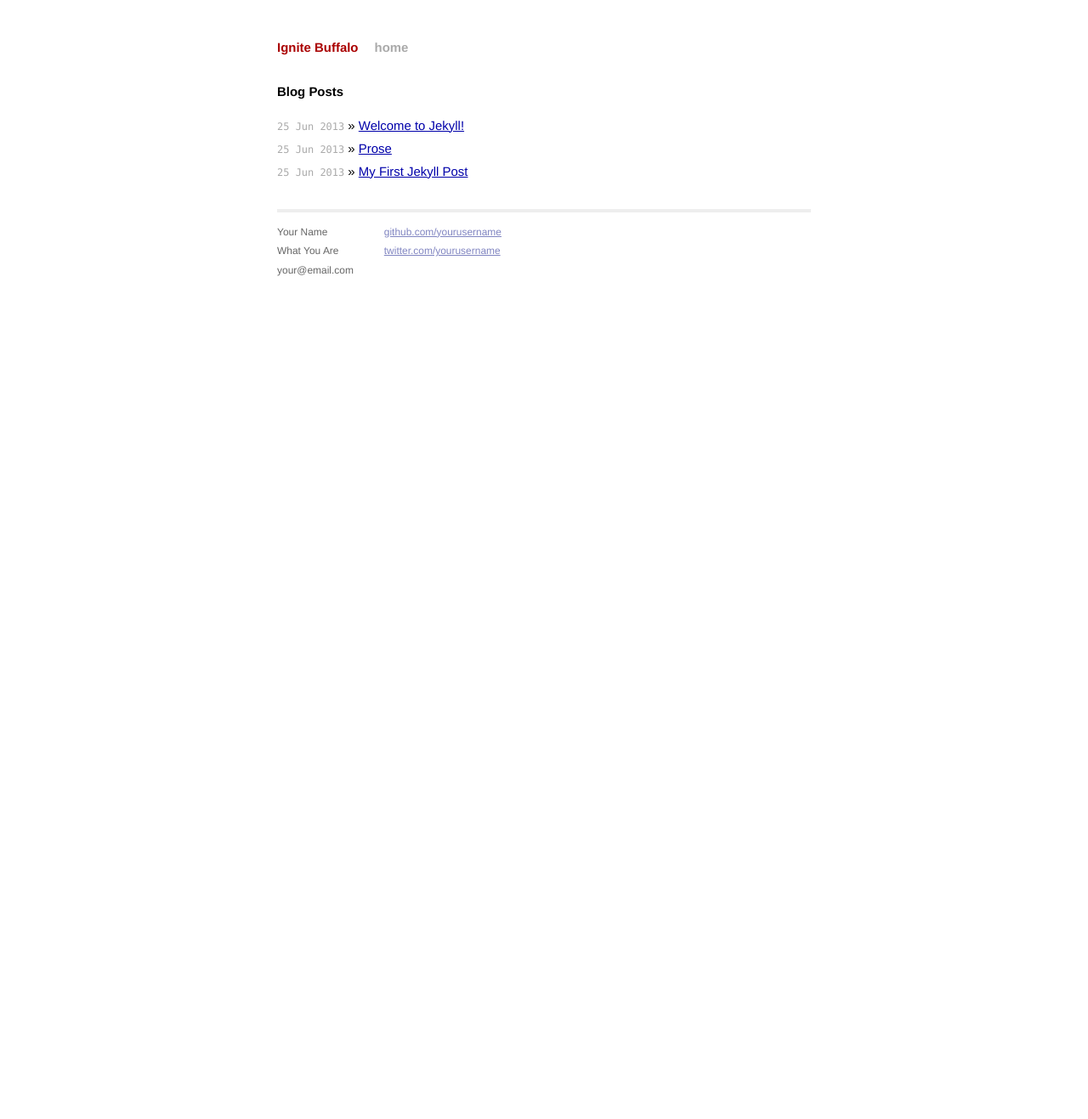
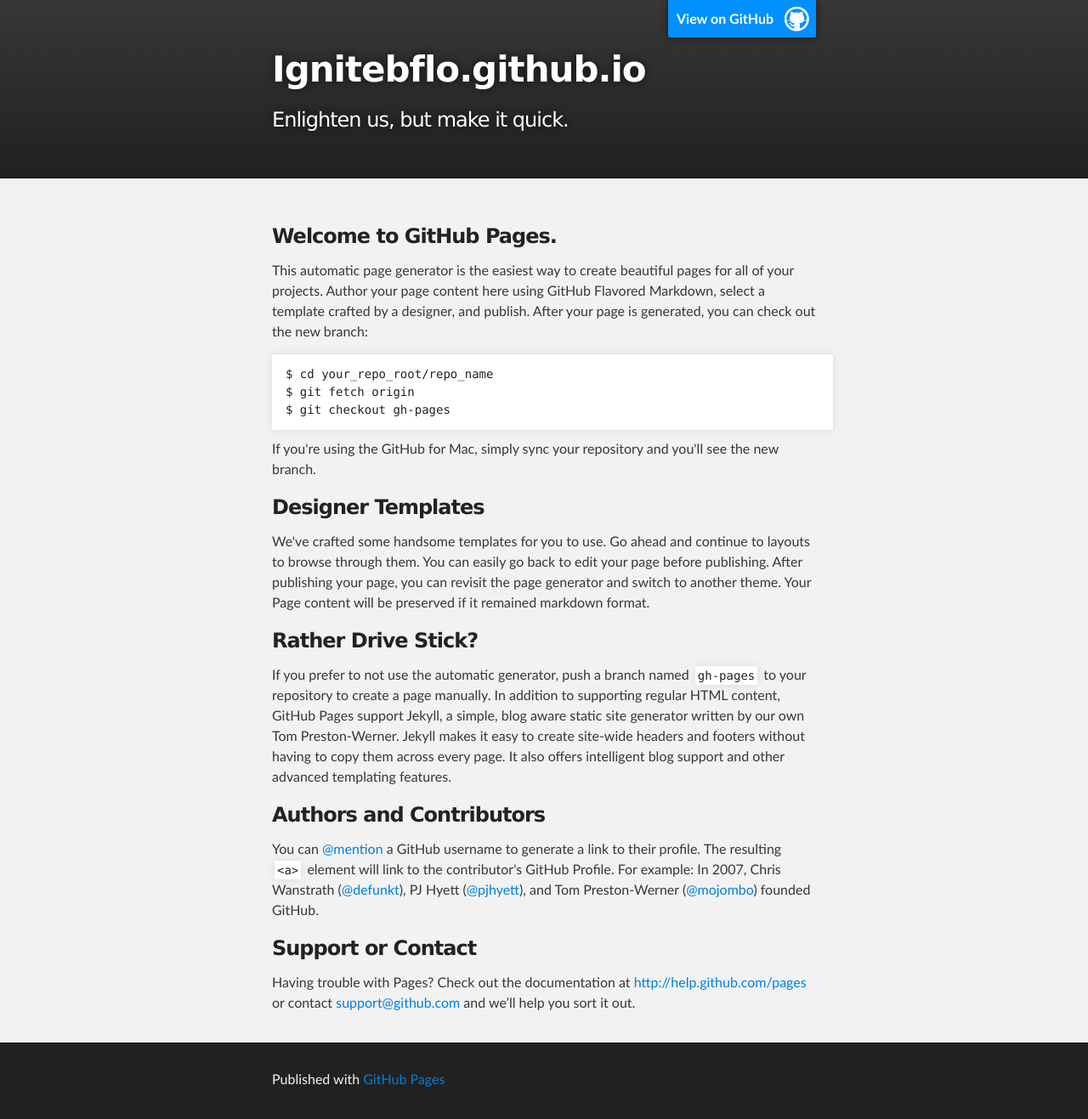
Before and after one commit to ignitebflo/ignitebflo.github.io, a Jekyll site: the page index.html, which Jekyll copies as it is, in a window 1280 px wide. Shown: the whole page at 85% size. Built offline with Jekyll 4.4.1, drawn with Linux system fonts in a browser that asks for light colours; before the commit the page ends 945 px from its top, so only the background shows below that.

Commit message:
Replace master branch with page content via GitHub

```diff
--- a/index.html
+++ b/index.html
@@ -1,13 +1,74 @@
----
-layout: default
-title: Your New Jekyll Site
----
+<!DOCTYPE html>
+<html>
 
-<div id="home">
-  <h1>Blog Posts</h1>
-  <ul class="posts">
-    {% for post in site.posts %}
-      <li><span>{{ post.date | date_to_string }}</span> &raquo; <a href="{{ post.url }}">{{ post.title }}</a></li>
-    {% endfor %}
-  </ul>
-</div>
+  <head>
+    <meta charset='utf-8' />
+    <meta http-equiv="X-UA-Compatible" content="chrome=1" />
+    <meta name="description" content="Ignitebflo.github.io : Enlighten us, but make it quick." />
+
+    <link rel="stylesheet" type="text/css" media="screen" href="stylesheets/stylesheet.css">
+
+    <title>Ignitebflo.github.io</title>
+  </head>
+
+  <body>
+
+    <!-- HEADER -->
+    <div id="header_wrap" class="outer">
+        <header class="inner">
+          <a id="forkme_banner" href="https://github.com/ignitebflo">View on GitHub</a>
+
+          <h1 id="project_title">Ignitebflo.github.io</h1>
+          <h2 id="project_tagline">Enlighten us, but make it quick.</h2>
+
+        </header>
+    </div>
+
+    <!-- MAIN CONTENT -->
+    <div id="main_content_wrap" class="outer">
+      <section id="main_content" class="inner">
+        <h3>
+<a name="welcome-to-github-pages" class="anchor" href="#welcome-to-github-pages"><span class="octicon octicon-link"></span></a>Welcome to GitHub Pages.</h3>
+
+<p>This automatic page generator is the easiest way to create beautiful pages for all of your projects. Author your page content here using GitHub Flavored Markdown, select a template crafted by a designer, and publish. After your page is generated, you can check out the new branch:</p>
+
+<pre><code>$ cd your_repo_root/repo_name
+$ git fetch origin
+$ git checkout gh-pages
+</code></pre>
+
+<p>If you're using the GitHub for Mac, simply sync your repository and you'll see the new branch.</p>
+
+<h3>
+<a name="designer-templates" class="anchor" href="#designer-templates"><span class="octicon octicon-link"></span></a>Designer Templates</h3>
+
+<p>We've crafted some handsome templates for you to use. Go ahead and continue to layouts to browse through them. You can easily go back to edit your page before publishing. After publishing your page, you can revisit the page generator and switch to another theme. Your Page content will be preserved if it remained markdown format.</p>
+
+<h3>
+<a name="rather-drive-stick" class="anchor" href="#rather-drive-stick"><span class="octicon octicon-link"></span></a>Rather Drive Stick?</h3>
+
+<p>If you prefer to not use the automatic generator, push a branch named <code>gh-pages</code> to your repository to create a page manually. In addition to supporting regular HTML content, GitHub Pages support Jekyll, a simple, blog aware static site generator written by our own Tom Preston-Werner. Jekyll makes it easy to create site-wide headers and footers without having to copy them across every page. It also offers intelligent blog support and other advanced templating features.</p>
+
+<h3>
+<a name="authors-and-contributors" class="anchor" href="#authors-and-contributors"><span class="octicon octicon-link"></span></a>Authors and Contributors</h3>
+
+<p>You can <a href="https://github.com/blog/821" class="user-mention">@mention</a> a GitHub username to generate a link to their profile. The resulting <code>&lt;a&gt;</code> element will link to the contributor's GitHub Profile. For example: In 2007, Chris Wanstrath (<a href="https://github.com/defunkt" class="user-mention">@defunkt</a>), PJ Hyett (<a href="https://github.com/pjhyett" class="user-mention">@pjhyett</a>), and Tom Preston-Werner (<a href="https://github.com/mojombo" class="user-mention">@mojombo</a>) founded GitHub.</p>
+
+<h3>
+<a name="support-or-contact" class="anchor" href="#support-or-contact"><span class="octicon octicon-link"></span></a>Support or Contact</h3>
+
+<p>Having trouble with Pages? Check out the documentation at <a href="http://help.github.com/pages">http://help.github.com/pages</a> or contact <a href="mailto:support@github.com">support@github.com</a> and we’ll help you sort it out.</p>
+      </section>
+    </div>
+
+    <!-- FOOTER  -->
+    <div id="footer_wrap" class="outer">
+      <footer class="inner">
+        <p>Published with <a href="http://pages.github.com">GitHub Pages</a></p>
+      </footer>
+    </div>
+
+
+
+  </body>
+</html>
--- /dev/null
+++ b/javascripts/main.js
@@ -0,0 +1 @@
+console.log('This would be the main JS file.');
--- /dev/null
+++ b/stylesheets/pygment_trac.css
@@ -0,0 +1,70 @@
+.highlight .hll { background-color: #ffffcc }
+.highlight  { background: #f0f3f3; }
+.highlight .c { color: #0099FF; font-style: italic } /* Comment */
+.highlight .err { color: #AA0000; background-color: #FFAAAA } /* Error */
+.highlight .k { color: #006699; font-weight: bold } /* Keyword */
+.highlight .o { color: #555555 } /* Operator */
+.highlight .cm { color: #0099FF; font-style: italic } /* Comment.Multiline */
+.highlight .cp { color: #009999 } /* Comment.Preproc */
+.highlight .c1 { color: #0099FF; font-style: italic } /* Comment.Single */
+.highlight .cs { color: #0099FF; font-weight: bold; font-style: italic } /* Comment.Special */
+.highlight .gd { background-color: #FFCCCC; border: 1px solid #CC0000 } /* Generic.Deleted */
+.highlight .ge { font-style: italic } /* Generic.Emph */
+.highlight .gr { color: #FF0000 } /* Generic.Error */
+.highlight .gh { color: #003300; font-weight: bold } /* Generic.Heading */
+.highlight .gi { background-color: #CCFFCC; border: 1px solid #00CC00 } /* Generic.Inserted */
+.highlight .go { color: #AAAAAA } /* Generic.Output */
+.highlight .gp { color: #000099; font-weight: bold } /* Generic.Prompt */
+.highlight .gs { font-weight: bold } /* Generic.Strong */
+.highlight .gu { color: #003300; font-weight: bold } /* Generic.Subheading */
+.highlight .gt { color: #99CC66 } /* Generic.Traceback */
+.highlight .kc { color: #006699; font-weight: bold } /* Keyword.Constant */
+.highlight .kd { color: #006699; font-weight: bold } /* Keyword.Declaration */
+.highlight .kn { color: #006699; font-weight: bold } /* Keyword.Namespace */
+.highlight .kp { color: #006699 } /* Keyword.Pseudo */
+.highlight .kr { color: #006699; font-weight: bold } /* Keyword.Reserved */
+.highlight .kt { color: #007788; font-weight: bold } /* Keyword.Type */
+.highlight .m { color: #FF6600 } /* Literal.Number */
+.highlight .s { color: #CC3300 } /* Literal.String */
+.highlight .na { color: #330099 } /* Name.Attribute */
+.highlight .nb { color: #336666 } /* Name.Builtin */
+.highlight .nc { color: #00AA88; font-weight: bold } /* Name.Class */
+.highlight .no { color: #336600 } /* Name.Constant */
+.highlight .nd { color: #9999FF } /* Name.Decorator */
+.highlight .ni { color: #999999; font-weight: bold } /* Name.Entity */
+.highlight .ne { color: #CC0000; font-weight: bold } /* Name.Exception */
+.highlight .nf { color: #CC00FF } /* Name.Function */
+.highlight .nl { color: #9999FF } /* Name.Label */
+.highlight .nn { color: #00CCFF; font-weight: bold } /* Name.Namespace */
+.highlight .nt { color: #330099; font-weight: bold } /* Name.Tag */
+.highlight .nv { color: #003333 } /* Name.Variable */
+.highlight .ow { color: #000000; font-weight: bold } /* Operator.Word */
+.highlight .w { color: #bbbbbb } /* Text.Whitespace */
+.highlight .mf { color: #FF6600 } /* Literal.Number.Float */
+.highlight .mh { color: #FF6600 } /* Literal.Number.Hex */
+.highlight .mi { color: #FF6600 } /* Literal.Number.Integer */
+.highlight .mo { color: #FF6600 } /* Literal.Number.Oct */
+.highlight .sb { color: #CC3300 } /* Literal.String.Backtick */
+.highlight .sc { color: #CC3300 } /* Literal.String.Char */
+.highlight .sd { color: #CC3300; font-style: italic } /* Literal.String.Doc */
+.highlight .s2 { color: #CC3300 } /* Literal.String.Double */
+.highlight .se { color: #CC3300; font-weight: bold } /* Literal.String.Escape */
+.highlight .sh { color: #CC3300 } /* Literal.String.Heredoc */
+.highlight .si { color: #AA0000 } /* Literal.String.Interpol */
+.highlight .sx { color: #CC3300 } /* Literal.String.Other */
+.highlight .sr { color: #33AAAA } /* Literal.String.Regex */
+.highlight .s1 { color: #CC3300 } /* Literal.String.Single */
+.highlight .ss { color: #FFCC33 } /* Literal.String.Symbol */
+.highlight .bp { color: #336666 } /* Name.Builtin.Pseudo */
+.highlight .vc { color: #003333 } /* Name.Variable.Class */
+.highlight .vg { color: #003333 } /* Name.Variable.Global */
+.highlight .vi { color: #003333 } /* Name.Variable.Instance */
+.highlight .il { color: #FF6600 } /* Literal.Number.Integer.Long */
+
+.type-csharp .highlight .k { color: #0000FF }
+.type-csharp .highlight .kt { color: #0000FF }
+.type-csharp .highlight .nf { color: #000000; font-weight: normal }
+.type-csharp .highlight .nc { color: #2B91AF }
+.type-csharp .highlight .nn { color: #000000 }
+.type-csharp .highlight .s { color: #A31515 }
+.type-csharp .highlight .sc { color: #A31515 }
--- /dev/null
+++ b/stylesheets/stylesheet.css
@@ -0,0 +1,427 @@
+/*******************************************************************************
+Slate Theme for GitHub Pages
+by Jason Costello, @jsncostello
+*******************************************************************************/
+
+@import url(pygment_trac.css);
+
+/*******************************************************************************
+MeyerWeb Reset
+*******************************************************************************/
+
+html, body, div, span, applet, object, iframe,
+h1, h2, h3, h4, h5, h6, p, blockquote, pre,
+a, abbr, acronym, address, big, cite, code,
+del, dfn, em, img, ins, kbd, q, s, samp,
+small, strike, strong, sub, sup, tt, var,
+b, u, i, center,
+dl, dt, dd, ol, ul, li,
+fieldset, form, label, legend,
+table, caption, tbody, tfoot, thead, tr, th, td,
+article, aside, canvas, details, embed,
+figure, figcaption, footer, header, hgroup,
+menu, nav, output, ruby, section, summary,
+time, mark, audio, video {
+  margin: 0;
+  padding: 0;
+  border: 0;
+  font: inherit;
+  vertical-align: baseline;
+}
+
+/* HTML5 display-role reset for older browsers */
+article, aside, details, figcaption, figure,
+footer, header, hgroup, menu, nav, section {
+  display: block;
+}
+
+ol, ul {
+  list-style: none;
+}
+
+blockquote, q {
+}
+
+table {
+  border-collapse: collapse;
+  border-spacing: 0;
+}
+
+/*******************************************************************************
+Theme Styles
+*******************************************************************************/
+
+body {
+  box-sizing: border-box;
+  color:#373737;
+  background: #212121;
+  font-size: 16px;
+  font-family: 'Myriad Pro', Calibri, Helvetica, Arial, sans-serif;
+  line-height: 1.5;
+  -webkit-font-smoothing: antialiased;
+}
+
+h1, h2, h3, h4, h5, h6 {
+  margin: 10px 0;
+  font-weight: 700;
+  color:#222222;
+  font-family: 'Lucida Grande', 'Calibri', Helvetica, Arial, sans-serif;
+  letter-spacing: -1px;
+}
+
+h1 {
+  font-size: 36px;
+  font-weight: 700;
+}
+
+h2 {
+  padding-bottom: 10px;
+  font-size: 32px;
+  background: url('../images/bg_hr.png') repeat-x bottom;
+}
+
+h3 {
+  font-size: 24px;
+}
+
+h4 {
+  font-size: 21px;
+}
+
+h5 {
+  font-size: 18px;
+}
+
+h6 {
+  font-size: 16px;
+}
+
+p {
+  margin: 10px 0 15px 0;
+}
+
+footer p {
+  color: #f2f2f2;
+}
+
+a {
+  text-decoration: none;
+  color: #007edf;
+  text-shadow: none;
+
+  transition: color 0.5s ease;
+  transition: text-shadow 0.5s ease;
+  -webkit-transition: color 0.5s ease;
+  -webkit-transition: text-shadow 0.5s ease;
+  -moz-transition: color 0.5s ease;
+  -moz-transition: text-shadow 0.5s ease;
+  -o-transition: color 0.5s ease;
+  -o-transition: text-shadow 0.5s ease;
+  -ms-transition: color 0.5s ease;
+  -ms-transition: text-shadow 0.5s ease;
+}
+
+#main_content a:hover {
+  color: #0069ba;
+  text-shadow: #0090ff 0px 0px 2px;
+}
+
+footer a:hover {
+  color: #43adff;
+  text-shadow: #0090ff 0px 0px 2px;
+}
+
+em {
+  font-style: italic;
+}
+
+strong {
+  font-weight: bold;
+}
+
+img {
+  position: relative;
+  margin: 0 auto;
+  max-width: 739px;
+  padding: 5px;
+  margin: 10px 0 10px 0;
+  border: 1px solid #ebebeb;
+
+  box-shadow: 0 0 5px #ebebeb;
+  -webkit-box-shadow: 0 0 5px #ebebeb;
+  -moz-box-shadow: 0 0 5px #ebebeb;
+  -o-box-shadow: 0 0 5px #ebebeb;
+  -ms-box-shadow: 0 0 5px #ebebeb;
+}
+
+pre, code {
+  width: 100%;
+  color: #222;
+  background-color: #fff;
+
+  font-family: Monaco, "Bitstream Vera Sans Mono", "Lucida Console", Terminal, monospace;
+  font-size: 14px;
+
+  border-radius: 2px;
+  -moz-border-radius: 2px;
+  -webkit-border-radius: 2px;
+
+
+
+}
+
+pre {
+  width: 100%;
+  padding: 10px;
+  box-shadow: 0 0 10px rgba(0,0,0,.1);
+  overflow: auto;
+}
+
+code {
+  padding: 3px;
+  margin: 0 3px;
+  box-shadow: 0 0 10px rgba(0,0,0,.1);
+}
+
+pre code {
+  display: block;
+  box-shadow: none;
+}
+
+blockquote {
+  color: #666;
+  margin-bottom: 20px;
+  padding: 0 0 0 20px;
+  border-left: 3px solid #bbb;
+}
+
+ul, ol, dl {
+  margin-bottom: 15px
+}
+
+ul li {
+  list-style: inside;
+  padding-left: 20px;
+}
+
+ol li {
+  list-style: decimal inside;
+  padding-left: 20px;
+}
+
+dl dt {
+  font-weight: bold;
+}
+
+dl dd {
+  padding-left: 20px;
+  font-style: italic;
+}
+
+dl p {
+  padding-left: 20px;
+  font-style: italic;
+}
+
+hr {
+  height: 1px;
+  margin-bottom: 5px;
+  border: none;
+  background: url('../images/bg_hr.png') repeat-x center;
+}
+
+table {
+  border: 1px solid #373737;
+  margin-bottom: 20px;
+  text-align: left;
+ }
+
+th {
+  font-family: 'Lucida Grande', 'Helvetica Neue', Helvetica, Arial, sans-serif;
+  padding: 10px;
+  background: #373737;
+  color: #fff;
+ }
+
+td {
+  padding: 10px;
+  border: 1px solid #373737;
+ }
+
+form {
+  background: #f2f2f2;
+  padding: 20px;
+}
+
+img {
+  width: 100%;
+  max-width: 100%;
+}
+
+/*******************************************************************************
+Full-Width Styles
+*******************************************************************************/
+
+.outer {
+  width: 100%;
+}
+
+.inner {
+  position: relative;
+  max-width: 640px;
+  padding: 20px 10px;
+  margin: 0 auto;
+}
+
+#forkme_banner {
+  display: block;
+  position: absolute;
+  top:0;
+  right: 10px;
+  z-index: 10;
+  padding: 10px 50px 10px 10px;
+  color: #fff;
+  background: url('../images/blacktocat.png') #0090ff no-repeat 95% 50%;
+  font-weight: 700;
+  box-shadow: 0 0 10px rgba(0,0,0,.5);
+  border-bottom-left-radius: 2px;
+  border-bottom-right-radius: 2px;
+}
+
+#header_wrap {
+  background: #212121;
+  background: -moz-linear-gradient(top, #373737, #212121);
+  background: -webkit-linear-gradient(top, #373737, #212121);
+  background: -ms-linear-gradient(top, #373737, #212121);
+  background: -o-linear-gradient(top, #373737, #212121);
+  background: linear-gradient(top, #373737, #212121);
+}
+
+#header_wrap .inner {
+  padding: 50px 10px 30px 10px;
+}
+
+#project_title {
+  margin: 0;
+  color: #fff;
+  font-size: 42px;
+  font-weight: 700;
+  text-shadow: #111 0px 0px 10px;
+}
+
+#project_tagline {
+  color: #fff;
+  font-size: 24px;
+  font-weight: 300;
+  background: none;
+  text-shadow: #111 0px 0px 10px;
+}
+
+#downloads {
+  position: absolute;
+  width: 210px;
+  z-index: 10;
+  bottom: -40px;
+  right: 0;
+  height: 70px;
+  background: url('../images/icon_download.png') no-repeat 0% 90%;
+}
+
+.zip_download_link {
+  display: block;
+  float: right;
+  width: 90px;
+  height:70px;
+  text-indent: -5000px;
+  overflow: hidden;
+  background: url(../images/sprite_download.png) no-repeat bottom left;
+}
+
+.tar_download_link {
+  display: block;
+  float: right;
+  width: 90px;
+  height:70px;
+  text-indent: -5000px;
+  overflow: hidden;
+  background: url(../images/sprite_download.png) no-repeat bottom right;
+  margin-left: 10px;
+}
+
+.zip_download_link:hover {
+  background: url(../images/sprite_download.png) no-repeat top left;
+}
+
+.tar_download_link:hover {
+  background: url(../images/sprite_download.png) no-repeat top right;
+}
+
+#main_content_wrap {
+  background: #f2f2f2;
+  border-top: 1px solid #111;
+  border-bottom: 1px solid #111;
+}
+
+#main_content {
+  padding-top: 40px;
+}
+
+#footer_wrap {
+  background: #212121;
+}
+
+
+
+/*******************************************************************************
+Small Device Styles
+*******************************************************************************/
+
+@media screen and (max-width: 480px) {
+  body {
+    font-size:14px;
+  }
+
+  #downloads {
+    display: none;
+  }
+
+  .inner {
+    min-width: 320px;
+    max-width: 480px;
+  }
+
+  #project_title {
+  font-size: 32px;
+  }
+
+  h1 {
+    font-size: 28px;
+  }
+
+  h2 {
+    font-size: 24px;
+  }
+
+  h3 {
+    font-size: 21px;
+  }
+
+  h4 {
+    font-size: 18px;
+  }
+
+  h5 {
+    font-size: 14px;
+  }
+
+  h6 {
+    font-size: 12px;
+  }
+
+  code, pre {
+    min-width: 320px;
+    max-width: 480px;
+    font-size: 11px;
+  }
+
+}
```
Also changed, not shown: params.json (added, +1 -0 lines), images/bg_hr.png (added), images/blacktocat.png (added), images/icon_download.png (added), images/sprite_download.png (added).
